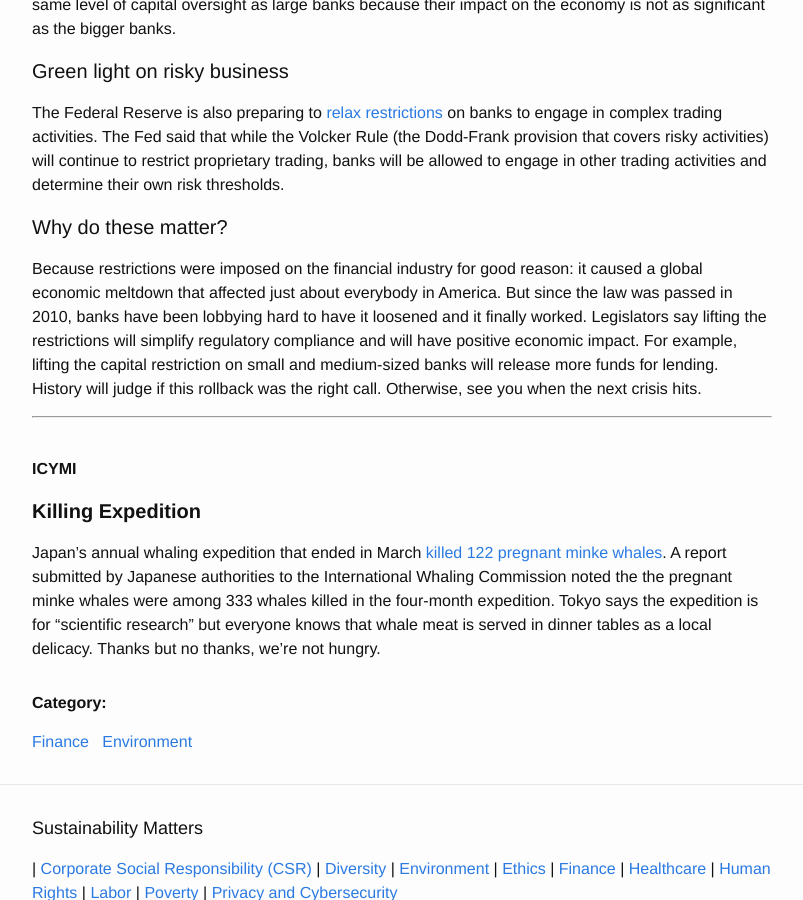
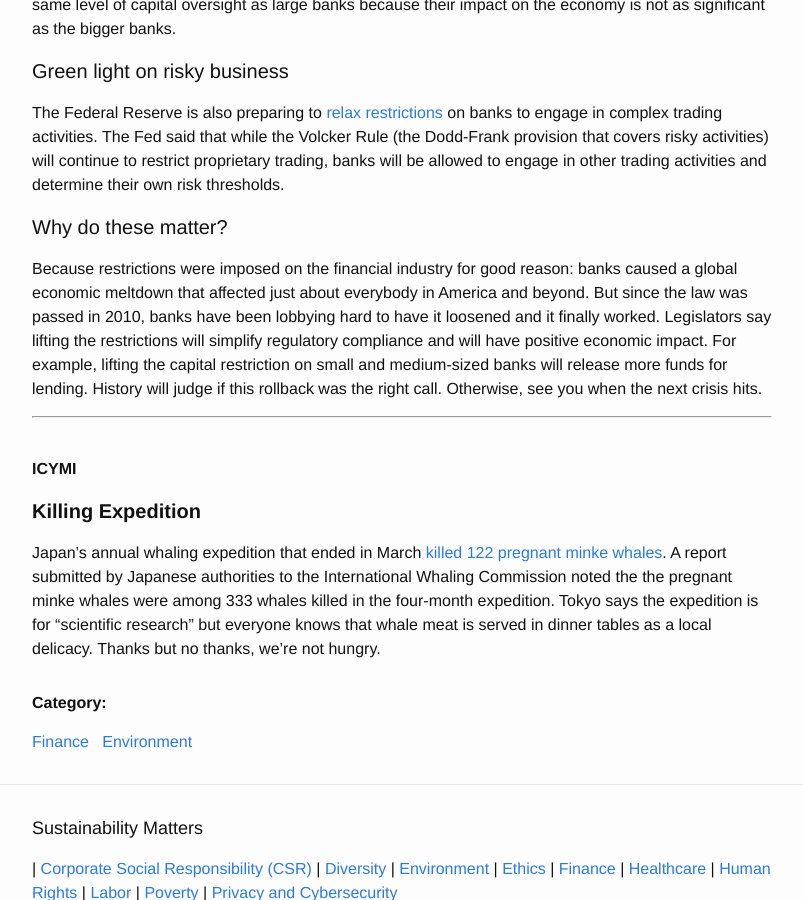
Before and after one commit to Sparkleleuk/Sustainability_Matters, a Jekyll site: the page built from _posts/2018-06-01-volcker-whales.markdown, in a window 1280 px wide and 900 px high, scrolled down 623 px. Shown: the whole window, without its empty margins (238-1041 px from the left). Built offline with Jekyll 4.4.1, drawn with Linux system fonts in a browser that asks for light colours.

Commit message:
fix post

```diff
--- a/_posts/2018-06-01-volcker-whales.markdown
+++ b/_posts/2018-06-01-volcker-whales.markdown
@@ -19,7 +19,7 @@ The Federal Reserve is also preparing to <a href="https://www.nytimes.com/2018/0
 
 #### Why do these matter?
 
-Because restrictions were imposed on the financial industry for good reason: it caused a global economic meltdown that affected just about everybody in America. But since the law was passed in 2010, banks have been lobbying hard to have it loosened and it finally worked. Legislators say lifting the restrictions will simplify regulatory compliance and will have positive economic impact. For example, lifting the capital restriction on small and medium-sized banks will release more funds for lending. History will judge if this rollback was the right call. Otherwise, see you when the next crisis hits.
+Because restrictions were imposed on the financial industry for good reason: banks caused a global economic meltdown that affected just about everybody in America and beyond. But since the law was passed in 2010, banks have been lobbying hard to have it loosened and it finally worked. Legislators say lifting the restrictions will simplify regulatory compliance and will have positive economic impact. For example, lifting the capital restriction on small and medium-sized banks will release more funds for lending. History will judge if this rollback was the right call. Otherwise, see you when the next crisis hits.
 
 * * *
 <br />
```
